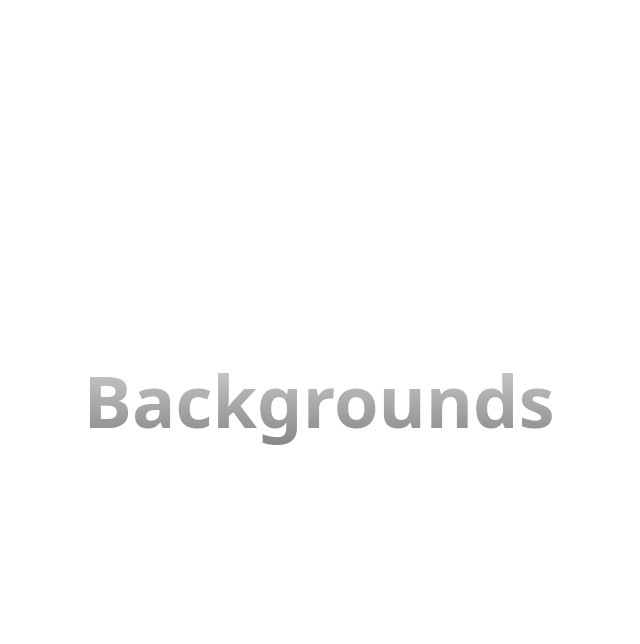
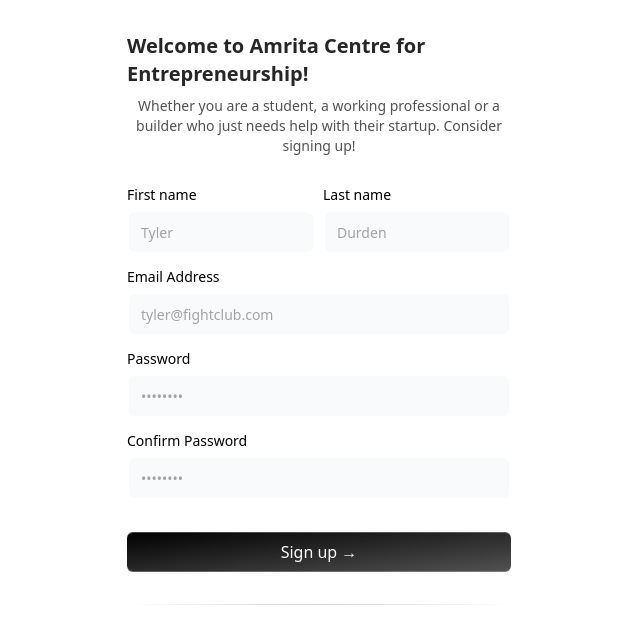
Before and after one commit to IAmRiteshKoushik/ace, a Next.js app: page /register in a window 1280 px wide. Shown: the top 644 px of the page, without its empty margins (321-961 px from the left). Built offline with nearby package versions, Linux system fonts and the light colour scheme.

Commit message:
WIP - Register Page

```diff
--- /dev/null
+++ b/app/_components/ui/input.tsx
@@ -0,0 +1,61 @@
+// Input component extends from shadcnui - https://ui.shadcn.com/docs/components/input
+"use client";
+import * as React from "react";
+import { cn } from "@/lib/utils";
+import { useMotionTemplate, useMotionValue, motion } from "framer-motion";
+
+export interface InputProps
+  extends React.InputHTMLAttributes<HTMLInputElement> {}
+
+const Input = React.forwardRef<HTMLInputElement, InputProps>(
+  ({ className, type, ...props }, ref) => {
+    const radius = 100; // change this to increase the rdaius of the hover effect
+    const [visible, setVisible] = React.useState(false);
+
+    let mouseX = useMotionValue(0);
+    let mouseY = useMotionValue(0);
+
+    function handleMouseMove({ currentTarget, clientX, clientY }: any) {
+      let { left, top } = currentTarget.getBoundingClientRect();
+
+      mouseX.set(clientX - left);
+      mouseY.set(clientY - top);
+    }
+    return (
+      <motion.div
+        style={{
+          background: useMotionTemplate`
+        radial-gradient(
+          ${visible ? radius + "px" : "0px"} circle at ${mouseX}px ${mouseY}px,
+          var(--blue-500),
+          transparent 80%
+        )
+      `,
+        }}
+        onMouseMove={handleMouseMove}
+        onMouseEnter={() => setVisible(true)}
+        onMouseLeave={() => setVisible(false)}
+        className="p-[2px] rounded-lg transition duration-300 group/input"
+      >
+        <input
+          type={type}
+          className={cn(
+            `flex h-10 w-full border-none bg-gray-50 dark:bg-zinc-800 text-black dark:text-white shadow-input rounded-md px-3 py-2 text-sm  file:border-0 file:bg-transparent
+          file:text-sm file:font-medium placeholder:text-neutral-400 dark:placeholder-text-neutral-600
+          focus-visible:outline-none focus-visible:ring-[2px]  focus-visible:ring-neutral-400 dark:focus-visible:ring-neutral-600
+           disabled:cursor-not-allowed disabled:opacity-50
+           dark:shadow-[0px_0px_1px_1px_var(--neutral-700)]
+           group-hover/input:shadow-none transition duration-400
+           `,
+            className
+          )}
+          ref={ref}
+          {...props}
+        />
+      </motion.div>
+    );
+  }
+);
+Input.displayName = "Input";
+
+export { Input };
--- /dev/null
+++ b/app/_components/ui/label.tsx
@@ -0,0 +1,24 @@
+// Label component extends from shadcnui - https://ui.shadcn.com/docs/components/label
+
+"use client";
+import * as React from "react";
+import * as LabelPrimitive from "@radix-ui/react-label";
+
+import { cn } from "@/lib/utils";
+
+const Label = React.forwardRef<
+  React.ElementRef<typeof LabelPrimitive.Root>,
+  React.ComponentPropsWithoutRef<typeof LabelPrimitive.Root>
+>(({ className, ...props }, ref) => (
+  <LabelPrimitive.Root
+    ref={ref}
+    className={cn(
+      "text-sm font-medium text-black dark:text-white leading-none peer-disabled:cursor-not-allowed peer-disabled:opacity-70",
+      className
+    )}
+    {...props}
+  />
+));
+Label.displayName = LabelPrimitive.Root.displayName;
+
+export { Label };
--- a/app/layout.tsx
+++ b/app/layout.tsx
@@ -1,6 +1,7 @@
 import type { Metadata } from "next";
 import localFont from "next/font/local";
 import "./globals.css";
+
 const geistSans = localFont({
   src: "./fonts/GeistVF.woff",
   variable: "--font-geist-sans",
@@ -13,7 +14,7 @@
 });
 
 export const metadata: Metadata = {
-  title: "Create Next App",
+  title: "ACE | 100xStartups",
   description: "Generated by create next app",
 };
 
@@ -27,8 +28,6 @@
       <body
         className={`${geistSans.variable} ${geistMono.variable} antialiased`}
       >
-
-
         {children}
       </body>
     </html>
--- a/app/page.tsx
+++ b/app/page.tsx
@@ -1,5 +1,6 @@
 import Image from "next/image";
 import Navbar from "./_components/Navbar";
+import FAQ from "./_components/FAQ"
 import { Hero } from "./_components/Hero";
 import { Spotlight } from "@/components/ui/spotlight";
 import { BackgroundGradientAnimation } from "@/components/ui/background-gradient-animation";
@@ -13,6 +14,7 @@
       />
       <Navbar />
       <Hero />
+      <FAQ />
     </>
   )
 }
--- a/app/register/page.tsx
+++ b/app/register/page.tsx
@@ -1,11 +1,97 @@
-export default function GridBackgroundDemo() {
+// TODO: Add: Grid Background to
+//
+// export default function GridBackgroundDemo() {
+//   return (
+//     <div className="h-[50rem] w-full dark:bg-black bg-white  dark:bg-grid-white/[0.2] bg-grid-black/[0.2] relative flex items-center justify-center">
+//       {/* Radial gradient for the container to give a faded look */}
+//       <div className="absolute pointer-events-none inset-0 flex items-center justify-center dark:bg-black bg-white [mask-image:radial-gradient(ellipse_at_center,transparent_20%,black)]"></div>
+//       <p className="text-4xl sm:text-7xl font-bold relative z-20 bg-clip-text text-transparent bg-gradient-to-b from-neutral-200 to-neutral-500 py-8">
+//         Backgrounds
+//       </p>
+//     </div>
+//   );
+// }
+
+"use client";
+import React from "react";
+import { Label } from "../_components/ui/label";
+import { Input } from "../_components/ui/input";
+import { cn } from "@/lib/utils";
+
+export default function SignupForm() {
+  const handleSubmit = (e: React.FormEvent<HTMLFormElement>) => {
+    e.preventDefault();
+    console.log("Form submitted");
+  };
   return (
-    <div className="h-[50rem] w-full dark:bg-black bg-white  dark:bg-grid-white/[0.2] bg-grid-black/[0.2] relative flex items-center justify-center">
-      {/* Radial gradient for the container to give a faded look */}
-      <div className="absolute pointer-events-none inset-0 flex items-center justify-center dark:bg-black bg-white [mask-image:radial-gradient(ellipse_at_center,transparent_20%,black)]"></div>
-      <p className="text-4xl sm:text-7xl font-bold relative z-20 bg-clip-text text-transparent bg-gradient-to-b from-neutral-200 to-neutral-500 py-8">
-        Backgrounds
+    <div className="max-w-md w-full mx-auto rounded-none md:rounded-2xl p-4 md:p-8 shadow-input bg-white dark:bg-black">
+      <h2 className="font-bold text-xl text-neutral-800 dark:text-neutral-200">
+        Welcome to Amrita Centre for Entrepreneurship!
+      </h2>
+      <p className="text-neutral-600 text-sm max-w-sm mt-2 dark:text-neutral-300 text-center">
+        Whether you are a student, a working professional or a builder who just
+        needs help with their startup. Consider signing up!
       </p>
+
+      <form className="my-8" onSubmit={handleSubmit}>
+        <div className="flex flex-col md:flex-row space-y-2 md:space-y-0 md:space-x-2 mb-4">
+          <LabelInputContainer>
+            <Label htmlFor="firstname">First name</Label>
+            <Input id="firstname" placeholder="Tyler" type="text" />
+          </LabelInputContainer>
+          <LabelInputContainer>
+            <Label htmlFor="lastname">Last name</Label>
+            <Input id="lastname" placeholder="Durden" type="text" />
+          </LabelInputContainer>
+        </div>
+        <LabelInputContainer className="mb-4">
+          <Label htmlFor="email">Email Address</Label>
+          <Input id="email" placeholder="tyler@fightclub.com" type="email" />
+        </LabelInputContainer>
+        <LabelInputContainer className="mb-4">
+          <Label htmlFor="password">Password</Label>
+          <Input id="password" placeholder="••••••••" type="password" />
+        </LabelInputContainer>
+        <LabelInputContainer className="mb-8">
+          <Label htmlFor="twitterpassword">Confirm Password</Label>
+          <Input
+            placeholder="••••••••"
+            type="password"
+          />
+        </LabelInputContainer>
+
+        <button
+          className="bg-gradient-to-br relative group/btn from-black dark:from-zinc-900 dark:to-zinc-900 to-neutral-600 block dark:bg-zinc-800 w-full text-white rounded-md h-10 font-medium shadow-[0px_1px_0px_0px_#ffffff40_inset,0px_-1px_0px_0px_#ffffff40_inset] dark:shadow-[0px_1px_0px_0px_var(--zinc-800)_inset,0px_-1px_0px_0px_var(--zinc-800)_inset]"
+          type="submit"
+        >
+          Sign up &rarr;
+          <BottomGradient />
+        </button>
+        <div className="bg-gradient-to-r from-transparent via-neutral-300 dark:via-neutral-700 to-transparent my-8 h-[1px] w-full" />
+      </form>
     </div>
   );
 }
+
+const BottomGradient = () => {
+  return (
+    <>
+      <span className="group-hover/btn:opacity-100 block transition duration-500 opacity-0 absolute h-px w-full -bottom-px inset-x-0 bg-gradient-to-r from-transparent via-cyan-500 to-transparent" />
+      <span className="group-hover/btn:opacity-100 blur-sm block transition duration-500 opacity-0 absolute h-px w-1/2 mx-auto -bottom-px inset-x-10 bg-gradient-to-r from-transparent via-indigo-500 to-transparent" />
+    </>
+  );
+};
+
+const LabelInputContainer = ({
+  children,
+  className,
+}: {
+  children: React.ReactNode;
+  className?: string;
+}) => {
+  return (
+    <div className={cn("flex flex-col space-y-2 w-full", className)}>
+      {children}
+    </div>
+  );
+};
--- a/package.json
+++ b/package.json
@@ -10,6 +10,8 @@
   },
   "dependencies": {
     "@radix-ui/react-accordion": "^1.2.1",
+    "@radix-ui/react-label": "^2.1.0",
+    "@tabler/icons-react": "^3.19.0",
     "@tsparticles/react": "^3.0.0",
     "@tsparticles/slim": "^3.5.0",
     "class-variance-authority": "^0.7.0",
```
Also changed, not shown: app/register/verify/page.tsx (added), 2 other files (tests, documents, lock files or other folders).
